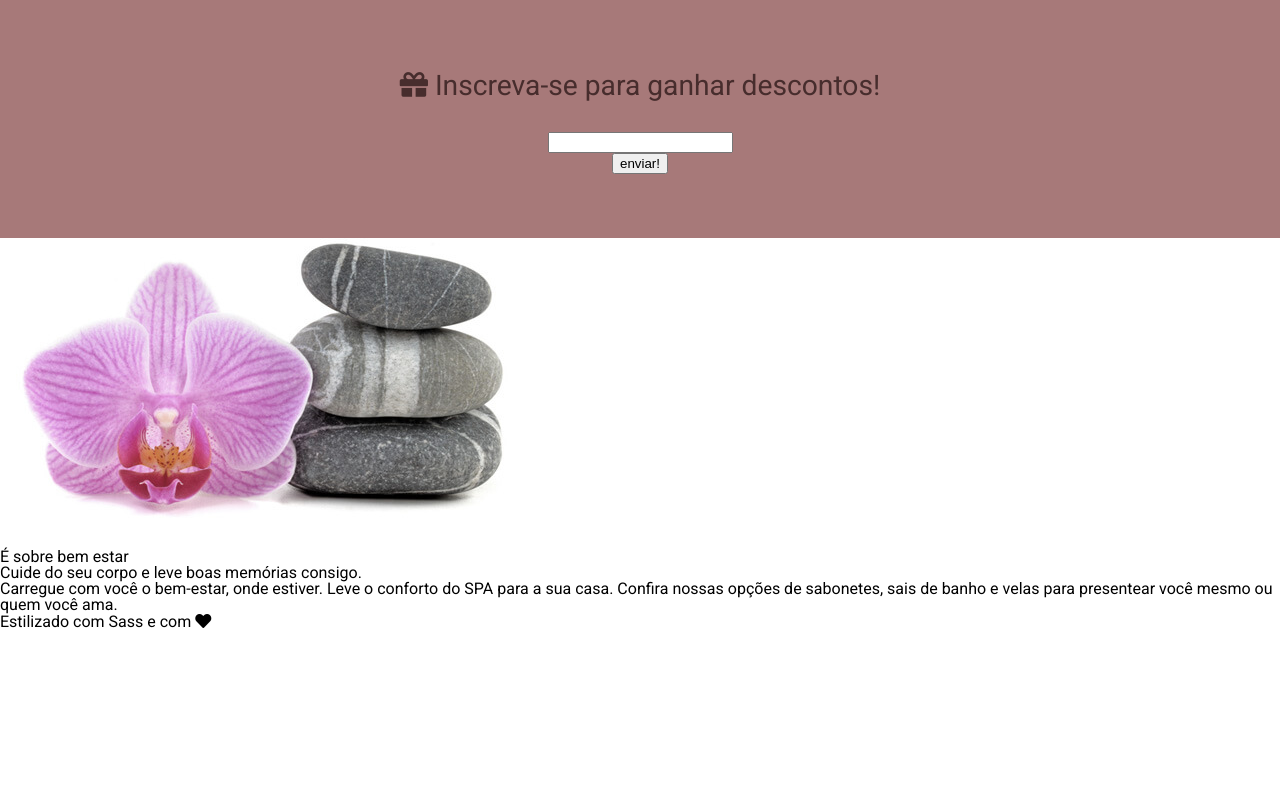
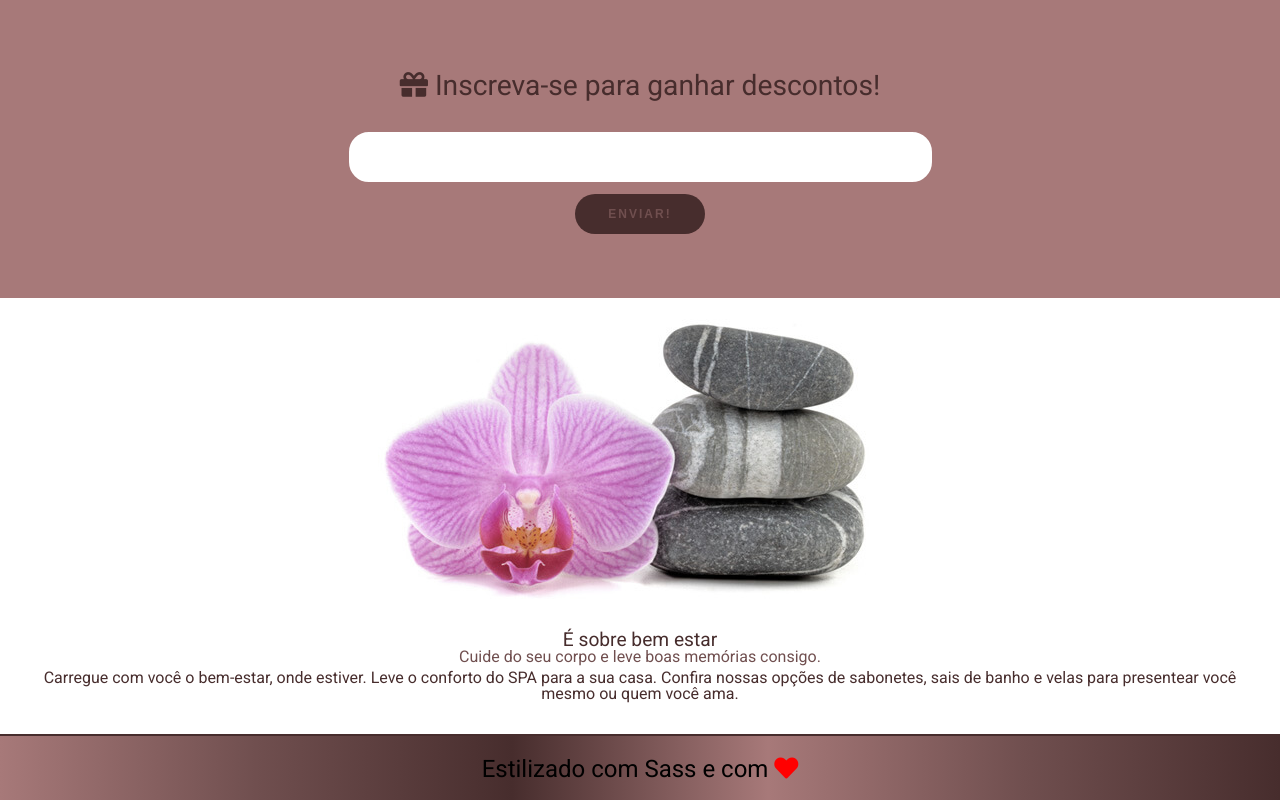
Before and after one commit to KaioJesus/alura-spa-projeto_inicial, a plain HTML site: page index.html in a window 1280 px wide. Shown: the part 1170-1970 px from the top of the page. Before the commit the page ends 1801 px from the top, so only its background shows below. Drawn offline with nearby package versions, Linux system fonts and the light colour scheme.

Commit message:
add footer, section curiosidade

```diff
--- a/index.html
+++ b/index.html
@@ -77,14 +77,14 @@
             </div>
             <div class="inscricao">
                 <form action="">
-                    <div>
+                    <div class="input">
                         <input type="email">
                     </div>
                     <button>enviar!</button>
                 </form>
             </div>
         </section>
-        <section>
+        <section id="curiosidade">
             <div>
                 <img src="imagens/pedra-e-flor.jpeg" alt="">
             </div>
--- a/styles/components/_cupom.scss
+++ b/styles/components/_cupom.scss
@@ -1,4 +1,5 @@
 @import '../abstract/variaveis';
+
 
 #cupom{
     background: $cor-terciaria;
@@ -12,4 +13,52 @@
             font-size: $tamanho-do-texto / 1.7 ;
         }
     }
+
+    .input{
+        margin: 0 auto;
+        width: 575px;
+        border-radius: 20px;
+        border: 4px solid white;
+        background: white;
+
+        input{
+            border-radius: 20px;
+            height: 40px;
+            border: none;
+            width: 540px;
+            outline: none;
+            // outline -> linha que aparece quando clica no input
+            text-align: center;
+            font-size: 26px;
+        }
+
+        &:hover, &:focus-within{
+            // focus -> quando tiver clicado, manter o efeito
+            box-shadow: 1px 1px 8px 1px $cor-primaria;
+            outline: none;
+        }
+    }
+
+    button {
+        text-transform: uppercase;
+        margin-top: .75rem;
+        outline: none;
+        height: 40px;
+        text-align: center;
+        width: 130px;
+        background-color: $cor-primaria;
+        color: $cor-secundaria;
+        letter-spacing: 2px;
+        // espaçamento entre as letras
+        font-size: 12px;
+        font-weight: bold;
+        cursor: pointer;
+        border: 2px $cor-primaria;
+        border-radius: 40px;
+        &:hover{
+            color: $cor-primaria;
+            background-color: $cor-secundaria;
+            border-color: $cor-terciaria;
+        }
+    }
 }
--- /dev/null
+++ b/styles/components/_curiosidade.scss
@@ -0,0 +1,19 @@
+@import '../abstract/variaveis';
+
+#curiosidade {
+    padding: 1rem;
+    text-align: center;
+    margin: 5px;
+    h3 {
+        color: $cor-primaria;
+        font-size: $tamanho-do-texto/2.5;
+    }
+    h4 {
+        color: $cor-secundaria;
+        font-size: $tamanho-do-texto/3;
+    }
+    p {
+        margin-top: 5px;
+        color: $cor-primaria;
+    }
+}
--- /dev/null
+++ b/styles/components/_footer.scss
@@ -0,0 +1,20 @@
+@import '../abstract/variaveis';
+
+@mixin bg-cores($cores...){
+    // reticiencias para por a quantidade que vc quiser
+    background: linear-gradient(to left, $cores);
+}
+// função -> que coloca um background que começa pela esquerda
+
+footer{
+    text-align: center;
+    font-size: $tamanho-do-texto / 2;
+    border-top: 2px solid $cor-primaria;
+    margin-top: 1rem;
+    padding: 1.2rem;
+    @include bg-cores($cor-primaria, $cor-secundaria, $cor-terciaria, $cor-primaria, $cor-secundaria, $cor-terciaria);
+
+    i{
+        color: red;
+    }
+}
--- a/styles/style.scss
+++ b/styles/style.scss
@@ -3,3 +3,5 @@
 @import './components/banner';
 @import './components/servicos';
 @import './components/cupom';
+@import './components/footer';
+@import './components/curiosidade';
```
Also changed, not shown: styles/style.css, 1 other file.
